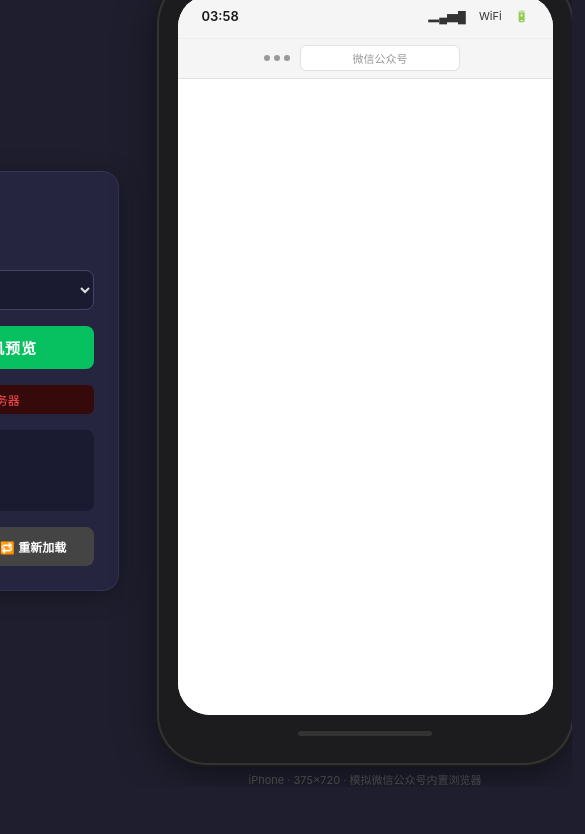
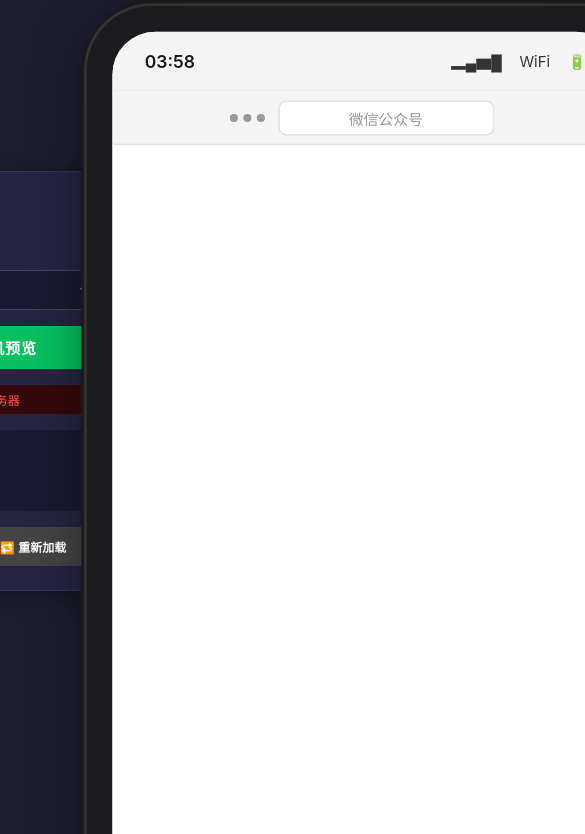
Before and after one commit to SourceFlowDigital/wechat-preview-simulator, a plain HTML site: page index.html in a window 390 px wide. Shown: the part 69-903 px from the top of the page, 585 px wide, since content can reach past the window. Before the commit the page ends 856 px from the top, so only its background shows below. Drawn offline with Linux system fonts and the light colour scheme; no server answers.

Commit message:
scale: enlarge phone frame 1.35x for better visibility

```diff
--- a/index.html
+++ b/index.html
@@ -130,6 +130,9 @@
     flex-direction: column;
     align-items: center;
     gap: 8px;
+    transform: scale(1.35);
+    transform-origin: top center;
+    margin-top: 60px;
   }
 
   /* iPhone 外框 */
```
